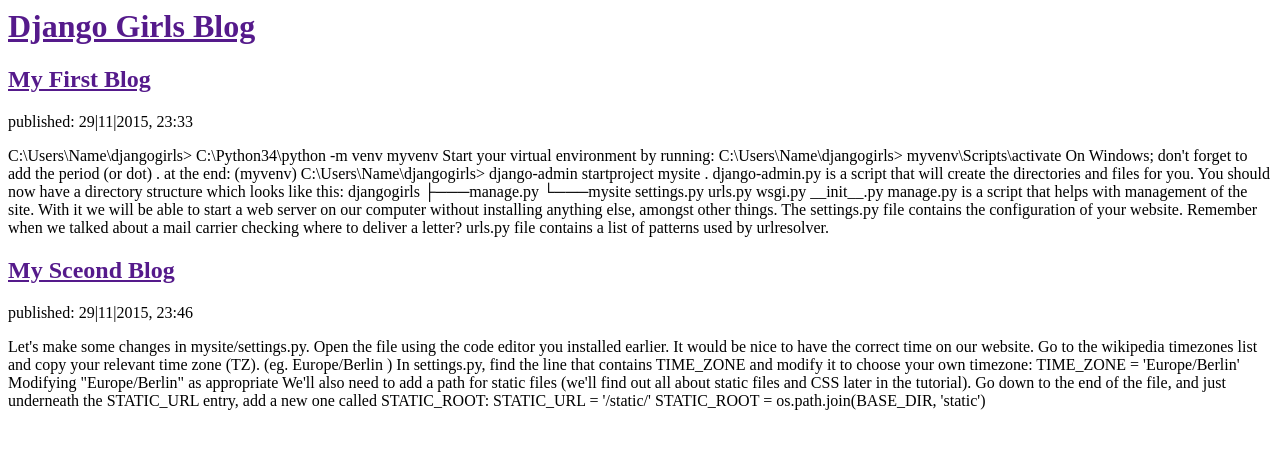
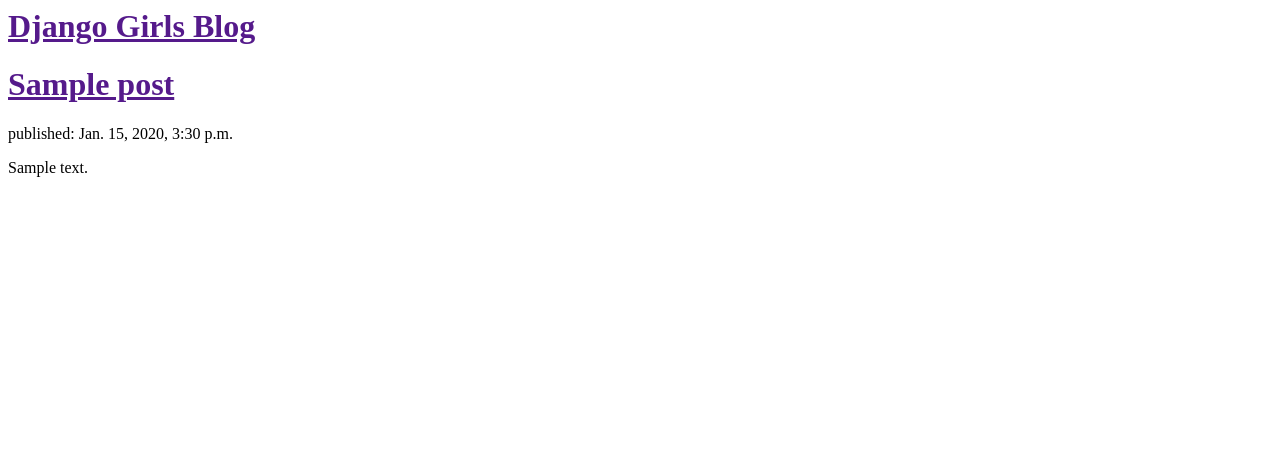
Before and after one commit to abhitechno01/my-first-blog, a Django app: template blog/templates/blog/post_list.html in a window 1280 px wide. Shown: the top 449 px of the page. Run offline with Django 3.2, Linux system fonts and the light colour scheme; the template is opened without the code that fills it: values that come from a table or form of the project are taken from there, others are empty; tables that the repository leaves empty hold one stand-in row (values such as "Sample post").

Commit message:
Modified templated to display posts from database.

```diff
--- a/blog/templates/blog/post_list.html
+++ b/blog/templates/blog/post_list.html
@@ -8,7 +8,8 @@
 			<h1><a href="">Django Girls Blog</a></h1>
 		</div>
 
-		<div>
+
+			<!--
 			<h2><a href="">My First Blog</a></h2>
 			<p>published: 29|11|2015, 23:33</p>
 			<p>C:\Users\Name\djangogirls> C:\Python34\python -m venv myvenv
@@ -28,8 +29,15 @@
         	The settings.py file contains the configuration of your website.
 			Remember when we talked about a mail carrier checking where to deliver a letter? urls.py file contains a list of patterns used by urlresolver.
 			</p>
-		</div>
-
+			-->
+			{% for post in posts %}
+				<div>
+					<h1><a href=""> {{ post.title }} </a></h1>
+					<p>published: {{ post.published_date }} </p>
+					<p> {{ post.text|linebreaks }} </p>
+				</div>
+			{% endfor %}
+		<!--
 		<div>
 			<h2><a href="">My Sceond Blog</a></h2>
 			<p>published: 29|11|2015, 23:46</p>
@@ -45,7 +53,11 @@
 				STATIC_URL = '/static/'
 				STATIC_ROOT = os.path.join(BASE_DIR, 'static')
 			</p>
+
 		</div>
+		-->
+
+
 
 	</body>
 </html>
--- a/blog/views.py
+++ b/blog/views.py
@@ -1,4 +1,8 @@
 from django.shortcuts import render
+from .models import Post
+from django.utils import timezone
+
 
 def post_list(request):
-	return render(request, 'blog/post_list.html', {})
+	posts = Post.objects.filter(published_date__lte=timezone.now()).order_by('published_date')
+	return render(request, 'blog/post_list.html', {'posts' : posts})
```
